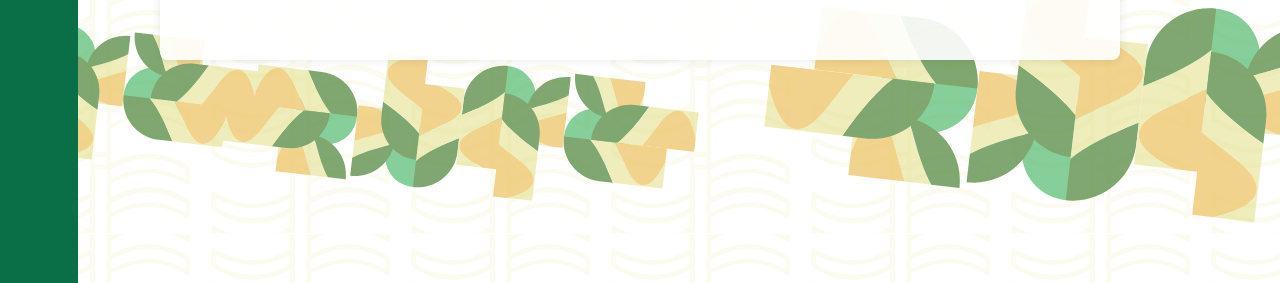
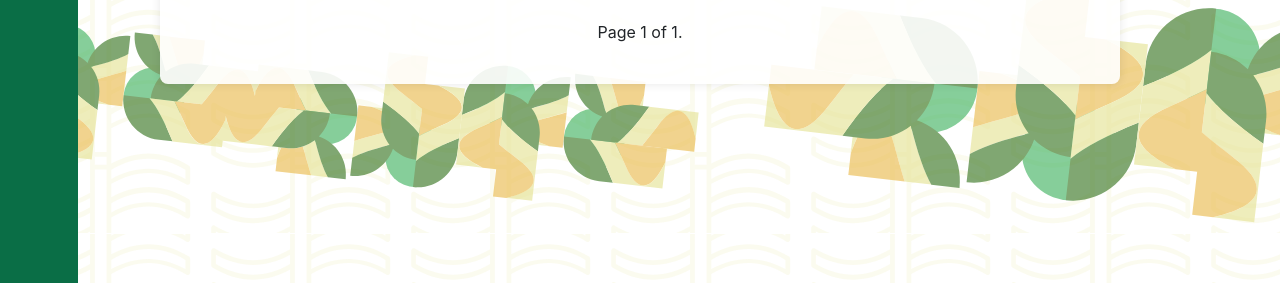
Before and after one commit to JulioRaf4/banese-4966, a Django app: page /sci_historico in a window 1280 px wide. Shown: the part 267-550 px from the top of the page. Run offline with Django 3.2, Linux system fonts and the light colour scheme; data that the repository does not hold is empty; some libraries are stand-ins or nearby versions.

Commit message:
Paginação

```diff
--- a/app/app4966/views.py
+++ b/app/app4966/views.py
@@ -15,6 +15,7 @@ from django.conf import settings
 from django_project.email import envia_emails
 from .utils.open_ai import *
 from .utils.salvar_models import *
+from django.core.paginator import Paginator
 
 
 # @login_required
@@ -79,8 +80,20 @@ def sci_relatorio(request):
 
 def sci_historico(request):
     historicos = Chat_provisionamento.objects.all().order_by('-sent')
-    return render(request, "app4966/sci_historico.html", {'historicos': historicos})
+    paginator = Paginator(historicos, 8)  # Mostra 8 itens por página
+    page_number = request.GET.get('page')
+    page_obj = paginator.get_page(page_number)
+    return render(request, "app4966/sci_historico.html", {'page_obj': page_obj})
 
+
+def historico_view(request):
+    historicos = sci_historico.objects.all()
+    paginator = Paginator(historicos, 8)  # Mostra 8 itens por página
+
+    page_number = request.GET.get('page')
+    page_obj = paginator.get_page(page_number)
+
+    return render(request, 'template.html', {'page_obj': page_obj})
 
 class sci_delete(SuccessMessageMixin, DeleteView):
     model = Chat_provisionamento
--- a/app/static/css/tela_sci_historico.css
+++ b/app/static/css/tela_sci_historico.css
@@ -155,7 +155,7 @@
     margin: 20px 0;
 }
 
-.pagination-controls button {
+.pagination-controls a {
     background-color: #f1f1f1;
     border: none;
     color: black;
@@ -167,15 +167,18 @@
     transition: background-color 0.3s;
 }
 
-.pagination-controls button:hover {
+.pagination-controls a:hover {
     background-color: #ddd;
 }
 
-.pagination-controls button.active {
-    background-color: #4CAF50;
-    color: white;
+.pagination-controls span.current {
+    padding: 8px 16px;
 }
 
+.pagination-controls a.disabled {
+    pointer-events: none;
+    opacity: 0.5;
+}
 
 .modal {
     display: none;
--- a/app/templates/app4966/sci_historico.html
+++ b/app/templates/app4966/sci_historico.html
@@ -31,14 +31,14 @@
                     </tr>
                 </thead>
                 <tbody id="historicoTableBody">
-                    {% for historico in historicos %}
+                    {% for historico in page_obj %}
                     <tr>
                         <td data-label="Descrição">
                             <span class="descricao-text">{{ historico.descricao }}</span>
                             <input type="text" class="descricao-input form-control" value="{{ historico.descricao }}" style="display:none;">
                         </td>
                         <td data-label="Sistema">{{ historico.sistema }}</td>
-                        <td data-label="Data">{{ historico.data|date:"d/m/Y" }}</td>
+                        <td data-label="Data">{{ historico.sent|date:"d/m/Y" }}</td>
                         <td class="alinhar-fotos" data-label="Ações">
                             <a href="#"><img src="{% static 'media/view.svg' %}" alt="View" title="Visualizar"></a>
                             <button class="edit-btn" data-id="{{ historico.id }}" style="background:none; border:none; padding:0;">
@@ -55,7 +55,21 @@
                     {% endfor %}
                 </tbody>
             </table>
-            <div id="paginationControls" class="pagination-controls"></div>
+            <div class="pagination-controls">
+                <span class="step-links">
+                    {% if page_obj.has_previous %}
+                        <a href="?page=1">&laquo; </a>
+                        <a href="?page={{ page_obj.previous_page_number }}">previous</a>
+                    {% endif %}
+                    <span class="current">
+                        Page {{ page_obj.number }} of {{ page_obj.paginator.num_pages }}.
+                    </span>
+                    {% if page_obj.has_next %}
+                        <a href="?page={{ page_obj.next_page_number }}">next</a>
+                        <a href="?page={{ page_obj.paginator.num_pages }}"> &raquo;</a>
+                    {% endif %}
+                </span>
+            </div>
         </div>
     </div>
 
```
